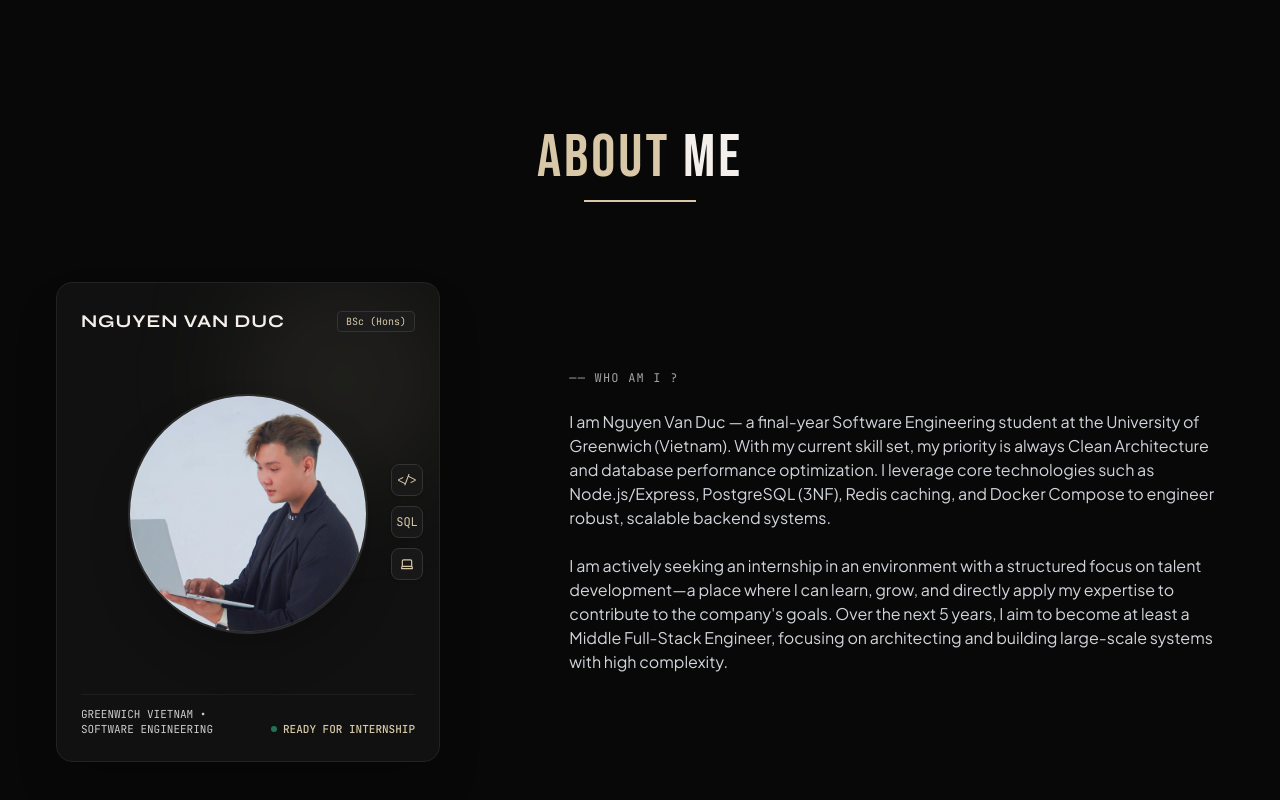
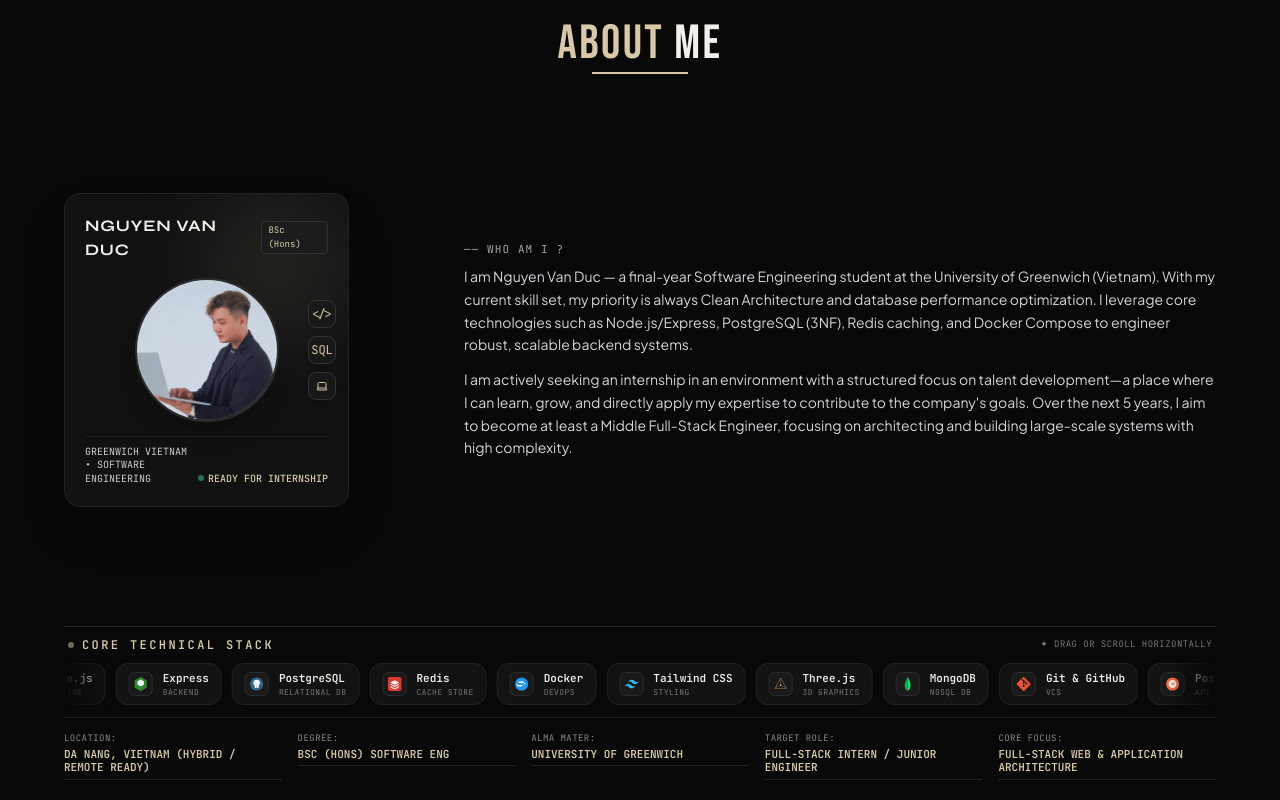
Before and after one commit to DucNgVan/Portfolio_NgVanDuz, a React (Vite) app: page / in a window 1280 px wide. Shown: the part 800-1600 px from the top of the page. Built offline with nearby package versions, Linux system fonts and the light colour scheme.

Commit message:
style(about): compact layout to fit within single laptop screen viewport

```diff
--- a/src/components/sections/AboutSection.jsx
+++ b/src/components/sections/AboutSection.jsx
@@ -34,13 +34,16 @@ const AboutSection = () => {
   const [hoveredCard, setHoveredCard] = useState(false);
 
   return (
-    <section id="about" className="relative py-24 sm:py-32 bg-[#080808] text-[#f4efea] overflow-hidden">
-      <div className="max-w-7xl mx-auto px-6 sm:px-10 lg:px-14">
+    <section
+      id="about"
+      className="relative min-h-screen lg:h-screen lg:max-h-screen w-full bg-[#080808] text-[#f4efea] flex flex-col justify-between py-8 sm:py-12 lg:py-5 px-6 sm:px-10 lg:px-12 xl:px-16 overflow-hidden select-none"
+    >
+      <div className="max-w-7xl mx-auto w-full h-full flex flex-col justify-between">
 
         {/* SECTION TITLE: 'ABOUT' in Sand-gold (#d8c8a8), 'ME' in White (#f4efea) */}
-        <div className="text-center mb-16 sm:mb-20">
+        <div className="text-center shrink-0 mb-2 lg:mb-2.5">
           <ScrollReveal direction="down">
-            <h2 className="font-bebas text-4xl sm:text-6xl tracking-wider">
+            <h2 className="font-bebas text-3xl sm:text-5xl lg:text-4xl xl:text-5xl tracking-wider">
               <span className="text-[#d8c8a8]">{lang === 'vi' ? 'GIỚI THIỆU ' : 'ABOUT '}</span>
               <span className="text-[#f4efea]">{lang === 'vi' ? 'BẢN THÂN' : 'ME'}</span>
             </h2>
@@ -51,37 +54,37 @@ const AboutSection = () => {
             whileInView={{ scaleX: 1 }}
             viewport={{ once: true }}
             transition={{ duration: 0.8, delay: 0.2, ease: [0.16, 1, 0.3, 1] }}
-            className="w-28 h-[2px] bg-[#d8c8a8] mx-auto mt-3 origin-center"
+            className="w-20 lg:w-24 h-[2px] bg-[#d8c8a8] mx-auto mt-1 origin-center"
           />
         </div>
 
         {/* MAIN CONTENT GRID: Portrait Card + Editorial Statement */}
-        <div className="grid grid-cols-1 lg:grid-cols-12 gap-12 lg:gap-16 items-start">
+        <div className="grid grid-cols-1 lg:grid-cols-12 gap-5 lg:gap-8 xl:gap-12 items-center my-auto shrink-0">
 
           {/* LEFT: Portrait Card with Floating Icon Stack */}
-          <div className="lg:col-span-5 flex justify-center lg:justify-start">
-            <ScrollReveal direction="zoom" delay={0.15} className="w-full max-w-sm">
+          <div className="lg:col-span-4 xl:col-span-4 flex justify-center lg:justify-start">
+            <ScrollReveal direction="zoom" delay={0.15} className="w-full max-w-[260px] sm:max-w-[280px] lg:max-w-[260px] xl:max-w-[285px]">
               <div
                 onMouseEnter={() => setHoveredCard(true)}
                 onMouseLeave={() => setHoveredCard(false)}
-                className="relative w-full aspect-[4/5] rounded-2xl bg-[#111111] border border-[#222222] p-6 flex flex-col justify-between overflow-hidden shadow-2xl transition-all duration-500 hover:border-[#d8c8a8]/50 hover:-translate-y-2 group"
+                className="relative w-full rounded-2xl bg-[#111111] border border-[#222222] p-3.5 sm:p-4 lg:p-4 xl:p-5 flex flex-col justify-between overflow-hidden shadow-2xl transition-all duration-500 hover:border-[#d8c8a8]/50 hover:-translate-y-1 group"
               >
                 {/* Subtle background glow */}
-                <div className="absolute top-0 right-0 w-48 h-48 bg-[#d8c8a8]/10 rounded-full blur-3xl pointer-events-none"></div>
+                <div className="absolute top-0 right-0 w-36 h-36 bg-[#d8c8a8]/10 rounded-full blur-2xl pointer-events-none"></div>
 
                 {/* Name Tag on Top of Card */}
-                <div className="relative z-10 flex items-center justify-between">
-                  <span className="font-syne font-bold text-lg tracking-wider text-[#f4efea] uppercase">
+                <div className="relative z-10 flex items-center justify-between mb-2">
+                  <span className="font-syne font-bold text-sm lg:text-base tracking-wider text-[#f4efea] uppercase">
                     {personalInfo.name}
                   </span>
-                  <span className="text-[10px] font-mono px-2 py-0.5 rounded bg-[#1c1c1c] text-[#d8c8a8] border border-[#333333]">
+                  <span className="text-[9px] font-mono px-1.5 py-0.5 rounded bg-[#1c1c1c] text-[#d8c8a8] border border-[#333333]">
                     BSc (Hons)
                   </span>
                 </div>
 
                 {/* Portrait Graphic */}
-                <div className="relative my-auto flex items-center justify-center">
-                  <div className="w-52 h-52 sm:w-60 sm:h-60 rounded-full overflow-hidden bg-[#181818] border-2 border-[#2c2c2c] group-hover:border-[#d8c8a8]/60 flex items-center justify-center shadow-2xl transition-all duration-500 relative">
+                <div className="relative my-auto flex items-center justify-center py-1 sm:py-2">
+                  <div className="w-28 h-28 sm:w-36 sm:h-36 lg:w-32 lg:h-32 xl:w-36 xl:h-36 rounded-full overflow-hidden bg-[#181818] border-2 border-[#2c2c2c] group-hover:border-[#d8c8a8]/60 flex items-center justify-center shadow-xl transition-all duration-500 relative">
                     <img
                       src={profileImg}
                       alt={personalInfo.name}
@@ -93,34 +96,34 @@ const AboutSection = () => {
                 </div>
 
                 {/* Floating Mini Icon Stack - Centered on right side */}
-                <div className="absolute right-3 sm:right-4 top-1/2 -translate-y-1/2 flex flex-col gap-2.5 z-20 pointer-events-none">
+                <div className="absolute right-2.5 sm:right-3 top-1/2 -translate-y-1/2 flex flex-col gap-2 z-20 pointer-events-none">
                   <motion.div
                     whileHover={{ scale: 1.15, rotate: 5 }}
-                    className="w-7 h-7 sm:w-8 sm:h-8 rounded-lg bg-[#1a1a1a]/90 backdrop-blur border border-[#333333] flex items-center justify-center text-[#d8c8a8] text-xs font-mono shadow pointer-events-auto"
+                    className="w-6 h-6 sm:w-7 sm:h-7 rounded-lg bg-[#1a1a1a]/90 backdrop-blur border border-[#333333] flex items-center justify-center text-[#d8c8a8] text-[10px] sm:text-xs font-mono shadow pointer-events-auto"
                     title="Code"
                   >
                     &lt;/&gt;
                   </motion.div>
                   <motion.div
                     whileHover={{ scale: 1.15, rotate: -5 }}
-                    className="w-7 h-7 sm:w-8 sm:h-8 rounded-lg bg-[#1a1a1a]/90 backdrop-blur border border-[#333333] flex items-center justify-center text-[#d8c8a8] text-xs font-mono shadow pointer-events-auto"
+                    className="w-6 h-6 sm:w-7 sm:h-7 rounded-lg bg-[#1a1a1a]/90 backdrop-blur border border-[#333333] flex items-center justify-center text-[#d8c8a8] text-[10px] sm:text-xs font-mono shadow pointer-events-auto"
                     title="Architecture"
                   >
                     SQL
                   </motion.div>
                   <motion.div
                     whileHover={{ scale: 1.15, rotate: 5 }}
-                    className="w-7 h-7 sm:w-8 sm:h-8 rounded-lg bg-[#1a1a1a]/90 backdrop-blur border border-[#333333] flex items-center justify-center text-[#d8c8a8] text-xs font-mono shadow pointer-events-auto"
+                    className="w-6 h-6 sm:w-7 sm:h-7 rounded-lg bg-[#1a1a1a]/90 backdrop-blur border border-[#333333] flex items-center justify-center text-[#d8c8a8] text-[10px] sm:text-xs font-mono shadow pointer-events-auto"
                     title="Full-Stack"
                   >
-                    <Laptop className="w-3.5 h-3.5" />
+                    <Laptop className="w-3 h-3" />
                   </motion.div>
                 </div>
 
                 {/* Status footer inside card */}
-                <div className="relative z-10 flex flex-col sm:flex-row sm:items-end justify-between gap-1.5 pt-3 border-t border-white/5 text-[11px] font-mono text-[#aaaaaa]">
+                <div className="relative z-10 flex flex-col sm:flex-row sm:items-end justify-between gap-1 pt-2 mt-1.5 border-t border-white/5 text-[9px] sm:text-[10px] font-mono text-[#aaaaaa]">
                   <span className="text-[#cccccc] leading-snug">{t.about.badgeGrad}</span>
-                  <span className="text-[#d8c8a8] flex items-center gap-1.5 shrink-0 font-medium">
+                  <span className="text-[#d8c8a8] flex items-center gap-1 shrink-0 font-medium">
                     <span className="w-1.5 h-1.5 rounded-full bg-emerald-400 animate-pulse"></span> {t.about.badgeAvailable}
                   </span>
                 </div>
@@ -129,18 +132,18 @@ const AboutSection = () => {
           </div>
 
           {/* RIGHT: Editorial Statement & Clear Professional Profile */}
-          <div className="lg:col-span-7 flex flex-col justify-center text-left my-auto">
+          <div className="lg:col-span-8 xl:col-span-8 flex flex-col justify-center text-left">
 
             {/* Eyebrow */}
             <ScrollReveal direction="left" delay={0.1}>
-              <div className="flex items-center gap-2 text-xs font-mono text-[#a3a3a3] tracking-widest mb-6">
+              <div className="flex items-center gap-2 text-[10px] sm:text-[11px] font-mono text-[#a3a3a3] tracking-widest mb-1.5 lg:mb-2">
                 <span>{t.about.eyebrow}</span>
               </div>
             </ScrollReveal>
 
             {/* Editorial Bio Text - Stacked Top & Bottom */}
             <ScrollReveal direction="up" delay={0.2}>
-              <div className="flex flex-col gap-5 sm:gap-6 text-sm sm:text-base text-[#d1d5db] leading-relaxed">
+              <div className="flex flex-col gap-2.5 lg:gap-3 text-xs sm:text-[13px] lg:text-[13px] xl:text-[14px] text-[#d1d5db] leading-relaxed">
                 <p>
                   {t.about.bioP1}
                 </p>
@@ -160,19 +163,19 @@ const AboutSection = () => {
           whileInView={{ scaleX: 1 }}
           viewport={{ once: true }}
           transition={{ duration: 0.8, delay: 0.1, ease: [0.16, 1, 0.3, 1] }}
-          className="w-full h-px bg-[#262626] mt-14 sm:mt-18 mb-10 sm:mb-12 origin-left"
+          className="w-full h-px bg-[#262626] my-2 lg:my-2.5 shrink-0 origin-left"
         />
 
         {/* 1. INTERACTIVE HORIZONTAL TECH STACK LOGO BAR (PLACED ABOVE LOCATION) */}
-        <div className="mb-12">
-          <div className="flex items-center justify-between mb-5 px-1">
+        <div className="shrink-0 mb-1 lg:mb-2">
+          <div className="flex items-center justify-between mb-1.5 px-1">
             <div className="flex items-center gap-2">
-              <span className="w-2 h-2 rounded-full bg-[#d8c8a8] animate-pulse"></span>
-              <span className="text-xs font-mono tracking-[0.2em] text-[#d8c8a8] uppercase font-bold">
+              <span className="w-1.5 h-1.5 rounded-full bg-[#d8c8a8] animate-pulse"></span>
+              <span className="text-[10px] sm:text-xs font-mono tracking-[0.2em] text-[#d8c8a8] uppercase font-bold">
                 {lang === 'vi' ? 'HỆ THỐNG CÔNG NGHỆ CỐT LÕI' : 'CORE TECHNICAL STACK'}
               </span>
             </div>
-            <span className="text-[10px] font-mono text-[#777777] uppercase tracking-wider hidden sm:inline">
+            <span className="text-[9px] font-mono text-[#777777] uppercase tracking-wider hidden sm:inline">
               {lang === 'vi' ? '✦ CUỘN HOẶC KÉO NGANG ĐỂ KHÁM PHÁ' : '✦ DRAG OR SCROLL HORIZONTALLY'}
             </span>
           </div>
@@ -180,26 +183,26 @@ const AboutSection = () => {
           {/* Smooth Horizontal Carousel Track with Native Drag/Scroll and Hover Pause */}
           <div className="relative w-full overflow-hidden group">
             {/* Left and Right Subtle Fade Gradients */}
-            <div className="absolute left-0 top-0 bottom-0 w-12 bg-gradient-to-r from-[#080808] to-transparent z-10 pointer-events-none" />
-            <div className="absolute right-0 top-0 bottom-0 w-12 bg-gradient-to-l from-[#080808] to-transparent z-10 pointer-events-none" />
+            <div className="absolute left-0 top-0 bottom-0 w-8 sm:w-12 bg-gradient-to-r from-[#080808] to-transparent z-10 pointer-events-none" />
+            <div className="absolute right-0 top-0 bottom-0 w-8 sm:w-12 bg-gradient-to-l from-[#080808] to-transparent z-10 pointer-events-none" />
 
-            <div className="flex gap-4 overflow-x-auto no-scrollbar py-2 px-4 cursor-grab active:cursor-grabbing select-none">
-              <div className="flex items-center gap-4 animate-marquee group-hover:[animation-play-state:paused] shrink-0">
+            <div className="flex gap-2.5 overflow-x-auto no-scrollbar py-1 px-2 cursor-grab active:cursor-grabbing select-none">
+              <div className="flex items-center gap-2.5 animate-marquee group-hover:[animation-play-state:paused] shrink-0">
                 {[...allTechStack, ...allTechStack].map((tech, idx) => {
                   const Icon = getTechIcon(tech.name);
                   return (
                     <div
                       key={idx}
-                      className="flex items-center gap-3 px-4 py-2.5 rounded-2xl bg-[#121212] border border-[#222222] hover:border-[#d8c8a8]/70 hover:bg-[#181818] transition-all duration-300 shrink-0 shadow-md group/item hover:-translate-y-1"
+                      className="flex items-center gap-2.5 px-3 py-1.5 rounded-xl bg-[#121212] border border-[#222222] hover:border-[#d8c8a8]/70 hover:bg-[#181818] transition-all duration-300 shrink-0 shadow-sm group/item hover:-translate-y-0.5"
                     >
-                      <div className="w-7 h-7 rounded-lg bg-[#1a1a1a] border border-[#2c2c2c] flex items-center justify-center p-1 shrink-0 group-hover/item:scale-110 transition-transform">
-                        {Icon && <Icon className="w-4 h-4" />}
+                      <div className="w-6 h-6 rounded-md bg-[#1a1a1a] border border-[#2c2c2c] flex items-center justify-center p-1 shrink-0 group-hover/item:scale-105 transition-transform">
+                        {Icon && <Icon className="w-3.5 h-3.5" />}
                       </div>
                       <div className="flex flex-col">
-                        <span className="text-xs font-mono font-bold text-[#f4efea] group-hover/item:text-[#d8c8a8] transition-colors whitespace-nowrap">
+                        <span className="text-[11px] font-mono font-bold text-[#f4efea] group-hover/item:text-[#d8c8a8] transition-colors whitespace-nowrap">
                           {tech.name}
                         </span>
-                        <span className="text-[9px] font-mono text-[#777777] uppercase tracking-wider">
+                        <span className="text-[8px] font-mono text-[#777777] uppercase tracking-wider">
                           {tech.category}
                         </span>
                       </div>
@@ -212,17 +215,17 @@ const AboutSection = () => {
         </div>
 
         {/* 2. FULL WIDTH METADATA SPECIFICATIONS (LOCATION, DEGREE, ETC.) */}
-        <div className="pt-8 border-t border-[#1e1e1e]">
-          <ScrollStagger className="grid grid-cols-1 md:grid-cols-2 lg:grid-cols-3 gap-x-8 gap-y-3 sm:gap-y-4">
+        <div className="pt-2 lg:pt-2.5 border-t border-[#1e1e1e] shrink-0">
+          <ScrollStagger className="grid grid-cols-2 md:grid-cols-3 lg:grid-cols-5 gap-x-4 gap-y-1.5">
             {t.about.metadata
               .filter((item) => !item.label.toUpperCase().includes('TECH'))
               .map((item, idx) => (
                 <ScrollStaggerItem key={idx} direction="up">
-                  <div className="flex items-baseline gap-2.5 sm:gap-3 py-2 border-b border-[#222222] group hover:border-[#d8c8a8]/50 transition-colors">
-                    <span className="text-[11px] sm:text-xs font-mono tracking-wider text-[#a0a0a0] uppercase shrink-0">
+                  <div className="flex flex-col py-1 border-b border-[#222222] group hover:border-[#d8c8a8]/50 transition-colors">
+                    <span className="text-[9px] font-mono tracking-wider text-[#888888] uppercase shrink-0">
                       {item.label}:
                     </span>
-                    <span className="text-xs sm:text-sm font-bold text-[#d8c8a8] font-mono leading-normal">
+                    <span className="text-[10px] sm:text-[11px] lg:text-[11px] font-bold text-[#d8c8a8] font-mono leading-tight mt-0.5">
                       {item.value}
                     </span>
                   </div>
```
